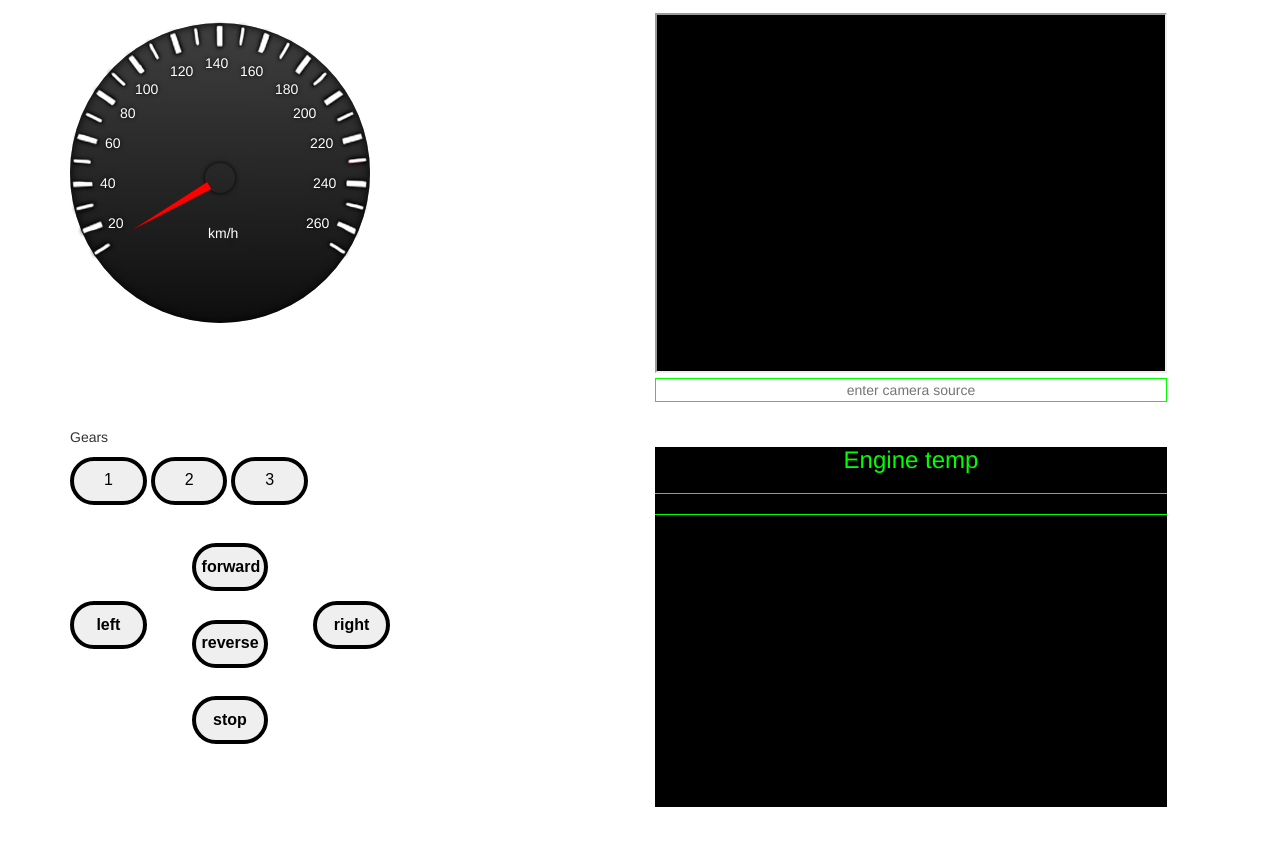
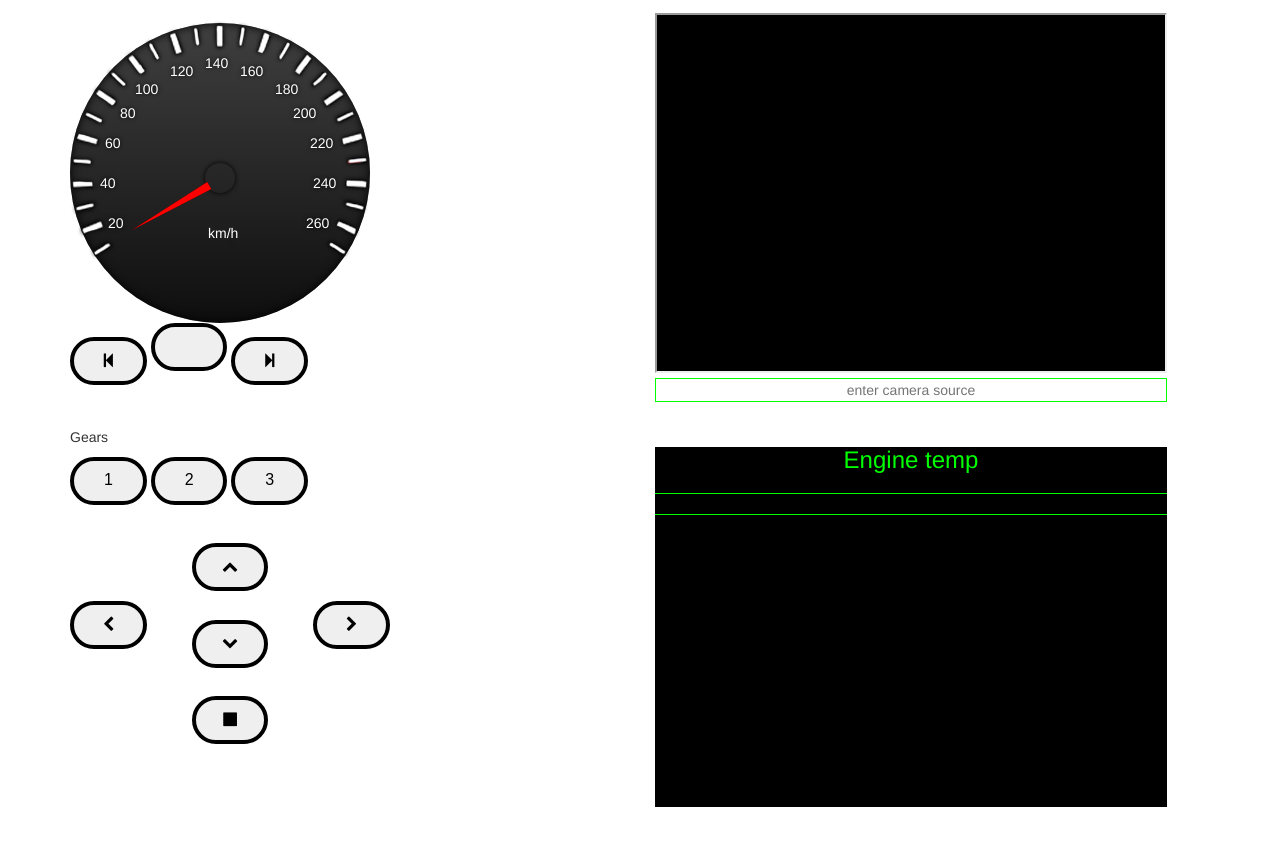
Before and after one commit to denvereezy/PiBot, a website: page public/index.html in a window 1280 px wide. Drawn offline with nearby package versions, Linux system fonts and the light colour scheme; no server answers.

Commit message:
media buttons

```diff
--- a/public/index.html
+++ b/public/index.html
@@ -13,6 +13,7 @@
 
     <link href="/css/bootstrap.min.css" rel="stylesheet">
     <link href="/css/main.css" rel="stylesheet">
+    <link rel="stylesheet" href="/font-awesome-4.7.0/css/font-awesome.min.css">
 </head>
 
 <body>
@@ -46,6 +47,9 @@
                         </div>
                     </div>
                 </div>
+                <button id="rewind" type="button" name="button"><i class="fa fa-step-backward" aria-hidden="true"></i></button>
+                <button id="play" class="play" type="button" name="button"></button>
+                <button id="skip" type="button" name="button"><i class="fa fa-step-forward" aria-hidden="true"></i></button>
             </div>
             <div class="col-md-6 portfolio-item">
                 <iframe id="camera" class="camera"></iframe>
@@ -62,11 +66,11 @@
                     <button class="gear" id="g3">3</button>
                 </div><br>
                 <div id="reading">
-                    <p><button id="fwrd">forward</button></p>
-                    <p><button id="left">left</button></p>
-                    <p><button id="right">right</button></p>
-                    <p><button id="back">reverse</button></p>
-                    <p><button id="stop">stop</button></p>
+                    <p><button id="fwrd"><i class="fa fa-chevron-up" aria-hidden="true"></i></button></p>
+                    <p><button id="left"><i class="fa fa-chevron-left" aria-hidden="true"></i></button></p>
+                    <p><button id="right"><i class="fa fa-chevron-right" aria-hidden="true"></i></button></p>
+                    <p><button id="back"><i class="fa fa-chevron-down" aria-hidden="true"></i></button></p>
+                    <p><button id="stop"><i class="fa fa-stop" aria-hidden="true"></i></button></p>
                 </div>
             </div>
             <div class="col-md-6 portfolio-item">
```
